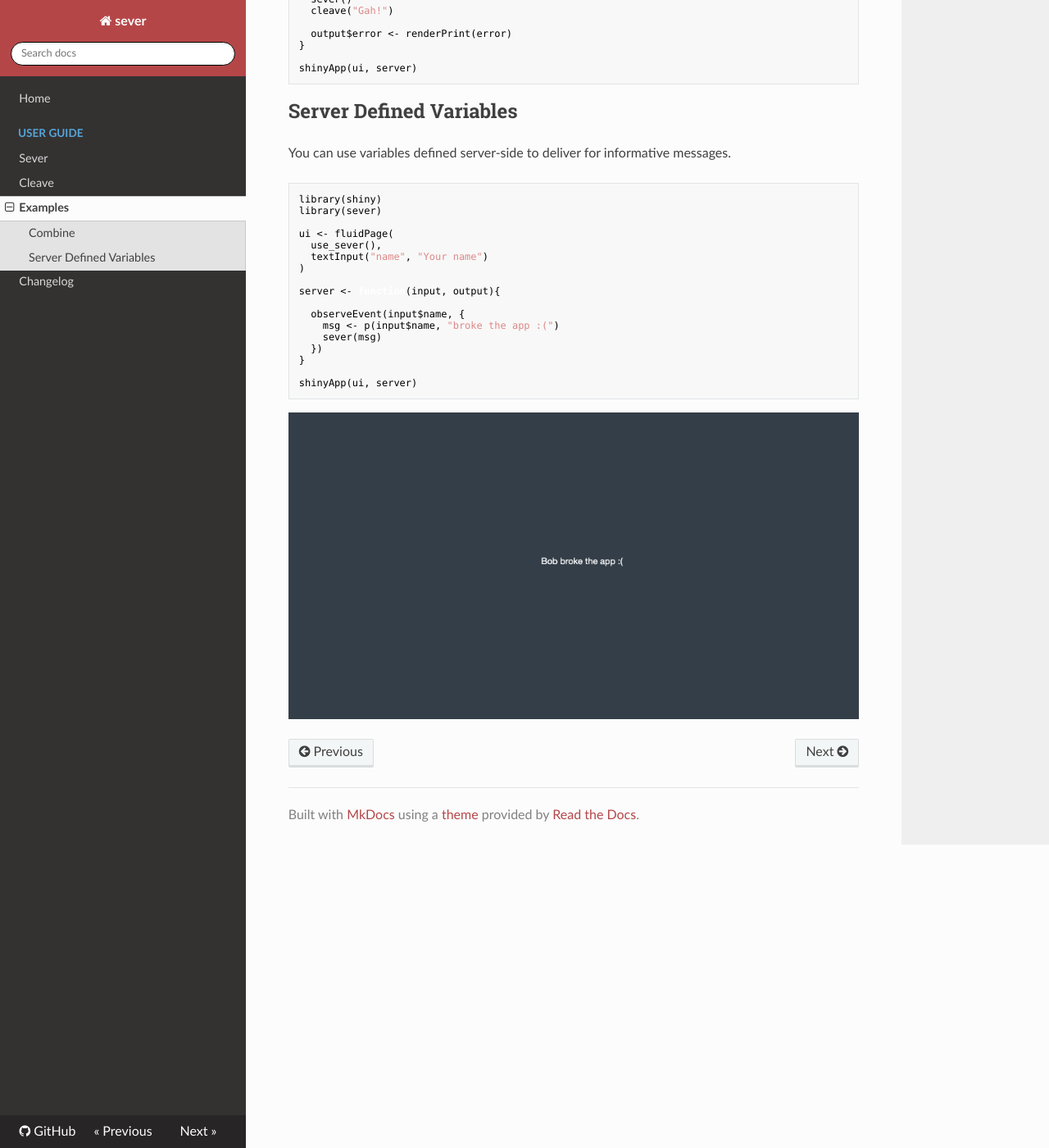
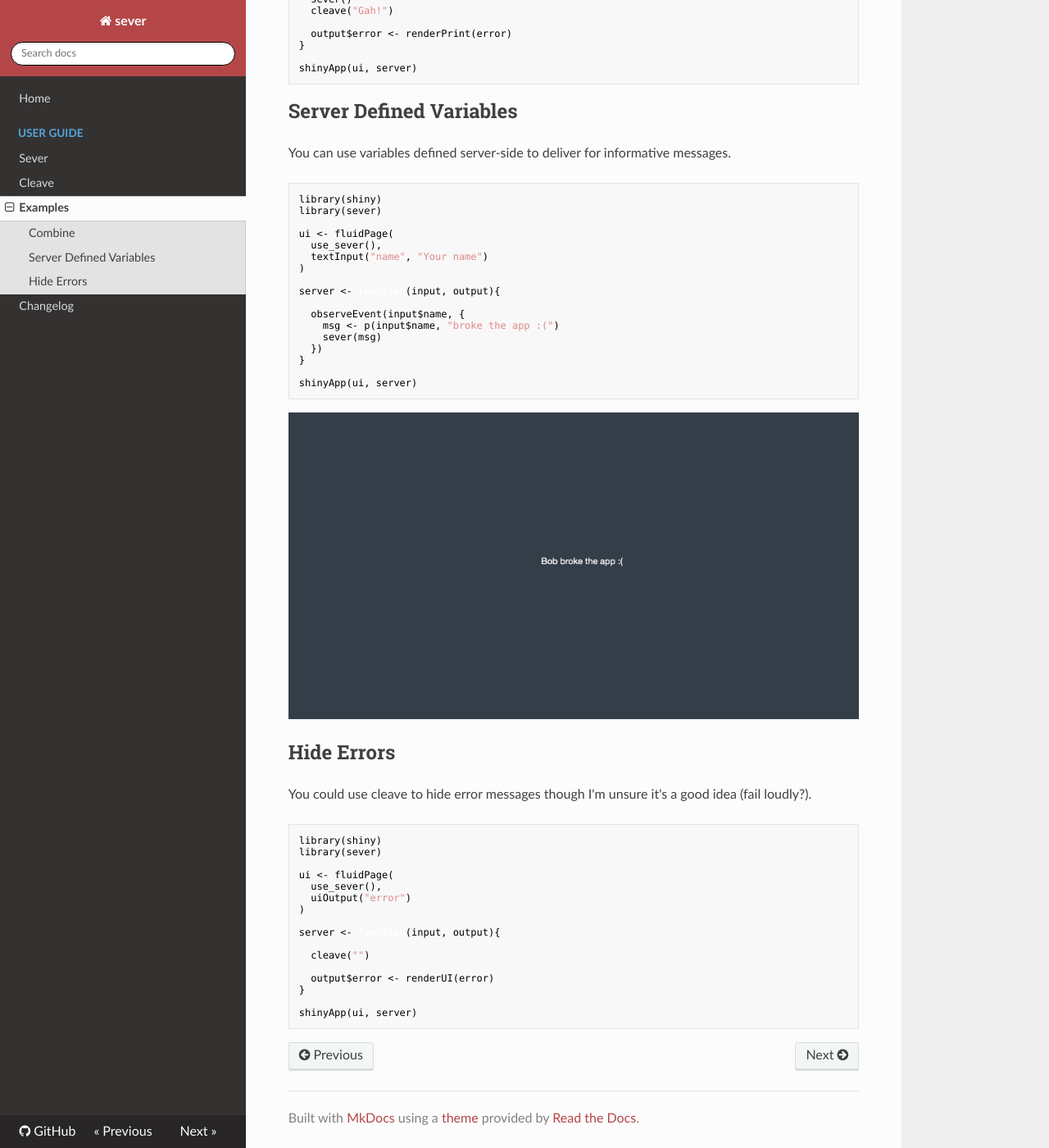
Before and after one commit to JohnCoene/sever, an MkDocs documentation site: the page built from docs/docs/examples.md, in a window 1280 px wide and 1400 px high, scrolled down 411 px. Shown: the whole window at 82% size. Built offline with MkDocs 1.6.1, drawn with Linux system fonts in a browser that asks for light colours; nearby versions of some CDN libraries.

Commit message:
example added

````diff
--- a/docs/docs/examples.md
+++ b/docs/docs/examples.md
@@ -48,3 +48,26 @@ shinyApp(ui, server)
 ```
 
 ![](./img/example_02.png)
+
+## Hide Errors
+
+You could use cleave to hide error messages though I'm unsure it's a good idea (fail loudly?).
+
+```r
+library(shiny)
+library(sever)
+
+ui <- fluidPage(
+  use_sever(),
+  uiOutput("error")
+)
+
+server <- function(input, output){
+
+  cleave("")
+
+  output$error <- renderUI(error)
+}
+
+shinyApp(ui, server)
+```
````
Also changed, not shown: docs/site/examples/index.html, docs/site/index.html, docs/site/search/search_index.json, 1 other file.
